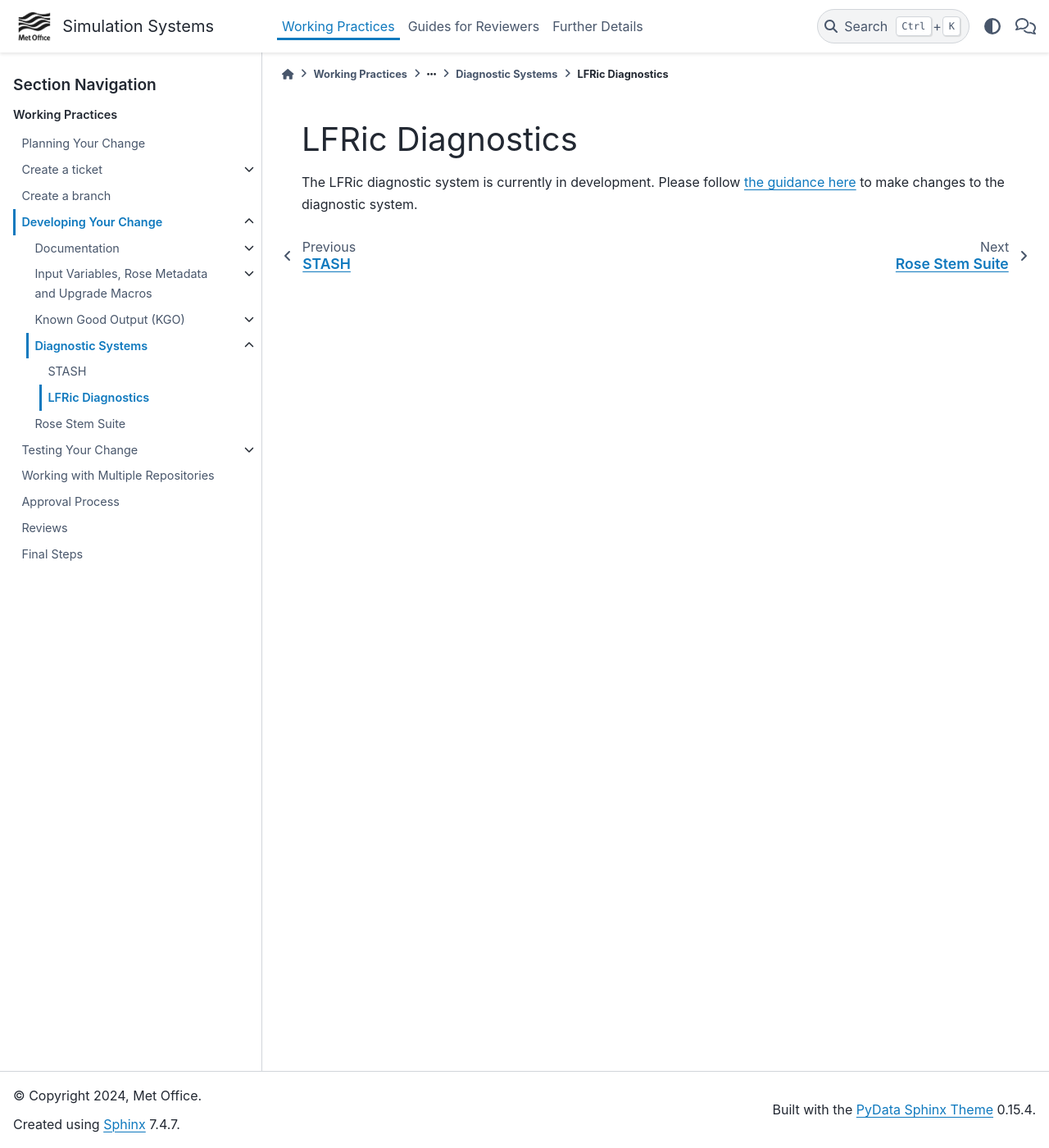
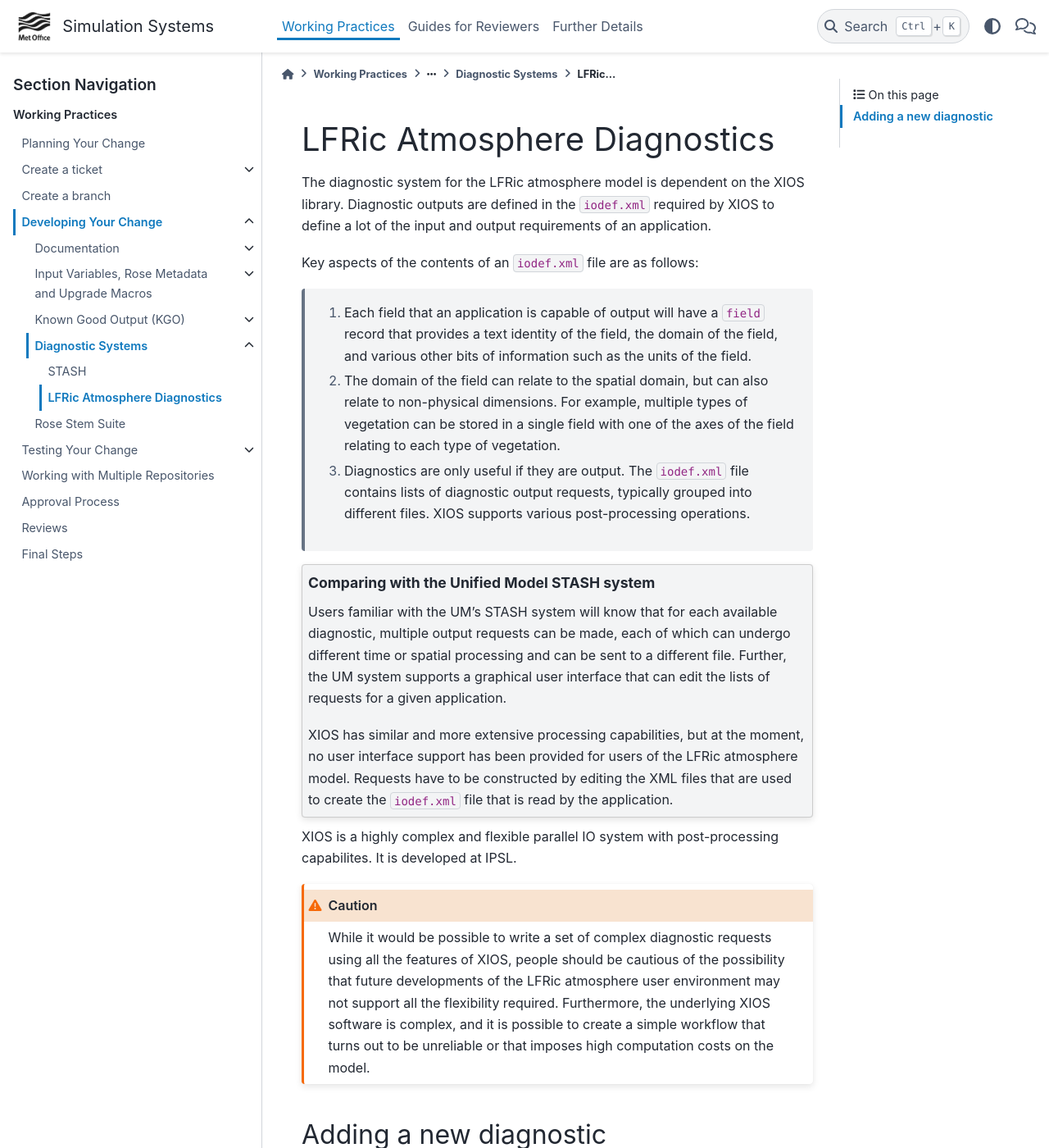
Before and after one commit to MetOffice/simulation-systems, a Sphinx documentation site: the page built from source/WorkingPractices/Diagnostics/lfric_diagnostics.rst, in a window 1280 px wide and 1400 px high. Shown: the whole window at 82% size. Built offline with Sphinx 7.4.7 and the PyData theme 0.15.4, drawn with Linux system fonts in a browser that asks for light colours; some of the changed text lies outside the part shown.

Commit message:
Initiate the documentation of LFRic atmosphere diagnostic system

```diff
--- a/source/WorkingPractices/Diagnostics/lfric_diagnostics.rst
+++ b/source/WorkingPractices/Diagnostics/lfric_diagnostics.rst
@@ -1,11 +1,80 @@
 .. _lfric_diag:
 
-LFRic Diagnostics
-=================
-The LFRic diagnostic system is currently in development.
-Please follow `the guidance here <https://code.metoffice.gov.uk/trac/lfric/wiki/GhaspSupport/Diagnostics_porting>`_
-to make changes to the diagnostic system.
+LFRic Atmosphere Diagnostics
+============================
+
+The diagnostic system for the LFRic atmosphere model is dependent on
+the XIOS library. Diagnostic outputs are defined in the ``iodef.xml``
+required by XIOS to define a lot of the input and output requirements
+of an application.
+
+Key aspects of the contents of an ``iodef.xml`` file are as follows:
+
+  #. Each field that an application is capable of output will have a
+     ``field`` record that provides a text identity of the field, the
+     domain of the field, and various other bits of information such
+     as the units of the field.
+  #. The domain of the field can relate to the spatial domain, but can
+     also relate to non-physical dimensions. For example, multiple
+     types of vegetation can be stored in a single field with one of
+     the axes of the field relating to each type of vegetation.
+  #. Diagnostics are only useful if they are output. The ``iodef.xml``
+     file contains lists of diagnostic output requests, typically
+     grouped into different files. XIOS supports various
+     post-processing operations.
+
+.. topic:: Comparing with the Unified Model STASH system
+
+   Users familiar with the UM's STASH system will know that for each
+   available diagnostic, multiple output requests can be made, each of
+   which can undergo different time or spatial processing and can be
+   sent to a different file. Further, the UM system supports a
+   graphical user interface that can edit the lists of requests for a
+   given application.
+
+   XIOS has similar and more extensive processing capabilities, but at
+   the moment, no user interface support has been provided for users
+   of the LFRic atmosphere model. Requests have to be constructed by
+   editing the XML files that are used to create the ``iodef.xml``
+   file that is read by the application.
+
+XIOS is a highly complex and flexible parallel IO system with
+post-processing capabilites. It is developed at IPSL.
+
+.. caution::
+
+   While it would be possible to write a set of complex diagnostic
+   requests using all the features of XIOS, people should be cautious
+   of the possibility that future developments of the LFRic atmosphere
+   user environment may not support all the flexibility
+   required. Furthermore, the underlying XIOS software is complex, and
+   it is possible to create a simple workflow that turns out to be
+   unreliable or that imposes high computation costs on the model.
 
 
-.. This seems a pathetic use of a page, but I suspect there will be more details
-    here in future.
+Adding a new diagnostic
+-----------------------
+
+To add a diagnostic for potential output from the LFRic atmosphere
+model a developer needs to do the following:
+
+#. Create a ``field`` record in the relevant XML file that is used to
+   create the XIOS ``iodef.xml`` file. The record should provide a text
+   ID, a name and long name, units and domain information.
+
+   * The ID string is used in the model to identify the diagnostic.
+   * The name and long name are only seen in the diagnostic
+     output. The names may be formally assigned such as by the CF
+     naming convention.
+   * The units should be SI units. Again, these are only seen in the
+     diagnostic output file.
+   * The domain information depends on the type of field. More details
+     will be provided later.
+
+#. Add code to initialise the field: the LFRic atmosphere includes a
+   routine to support this operation.
+#. Add code to compute the diagnostic `if the diagnostic has been
+   requested` or if it is needed to compute another diagnostic that
+   is requested. There is no point in computing a diagnostic if it is
+   not required.
+#. Add code to write the diagnostic to the LFRic atmosphere IO interface.
```
